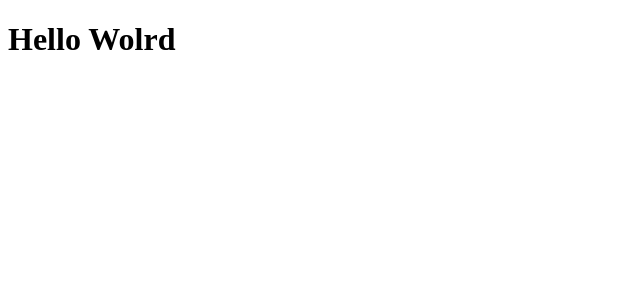
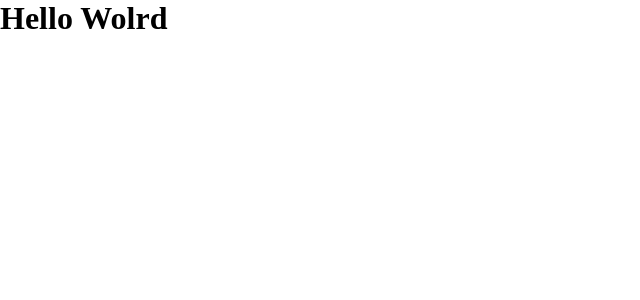
Before and after one commit to felipesouzadsgn/desafio-tropa-digital, a React (Vite) app: page / in a window 1280 px wide. Shown: the top 300 px of the page, without its empty margins (0-640 px from the left). Built offline with nearby package versions, Linux system fonts and the light colour scheme.

Commit message:
Adding sass setup

```diff
--- a/package.json
+++ b/package.json
@@ -10,12 +10,14 @@
   },
   "dependencies": {
     "react": "^18.2.0",
-    "react-dom": "^18.2.0"
+    "react-dom": "^18.2.0",
+    "sass": "^1.58.0"
   },
   "devDependencies": {
     "@types/react": "^18.0.27",
     "@types/react-dom": "^18.0.10",
     "@vitejs/plugin-react": "^3.1.0",
+    "node-sass": "^8.0.0",
     "typescript": "^4.9.3",
     "vite": "^4.1.0"
   }
--- a/src/main.tsx
+++ b/src/main.tsx
@@ -1,6 +1,7 @@
 import React from "react";
 import ReactDOM from "react-dom/client";
 import App from "./App";
+import "./styles/styles.scss";
 
 ReactDOM.createRoot(document.getElementById("root") as HTMLElement).render(
   <React.StrictMode>
--- /dev/null
+++ b/src/styles/base/_base.scss
@@ -0,0 +1,13 @@
+* {
+  margin: 0;
+  padding: 0;
+  box-sizing: border-box;
+}
+
+a {
+  text-decoration: none;
+}
+
+ul {
+  list-style: none;
+}
--- /dev/null
+++ b/src/styles/config/_variables.scss
@@ -0,0 +1,4 @@
+:root {
+  --first-color: #000;
+  --first-color-alt: #000;
+}
--- /dev/null
+++ b/src/styles/styles.scss
@@ -0,0 +1,2 @@
+@import "./config/variables";
+@import "./base/base";
```
Also changed, not shown: 1 other file (tests, documents, lock files or other folders).
